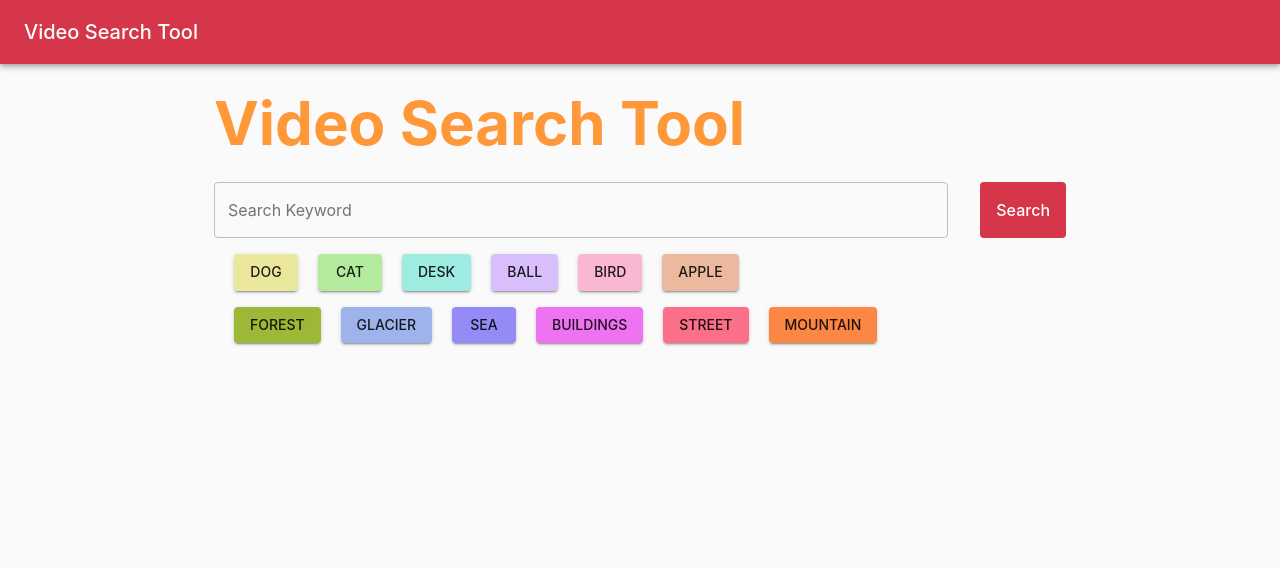
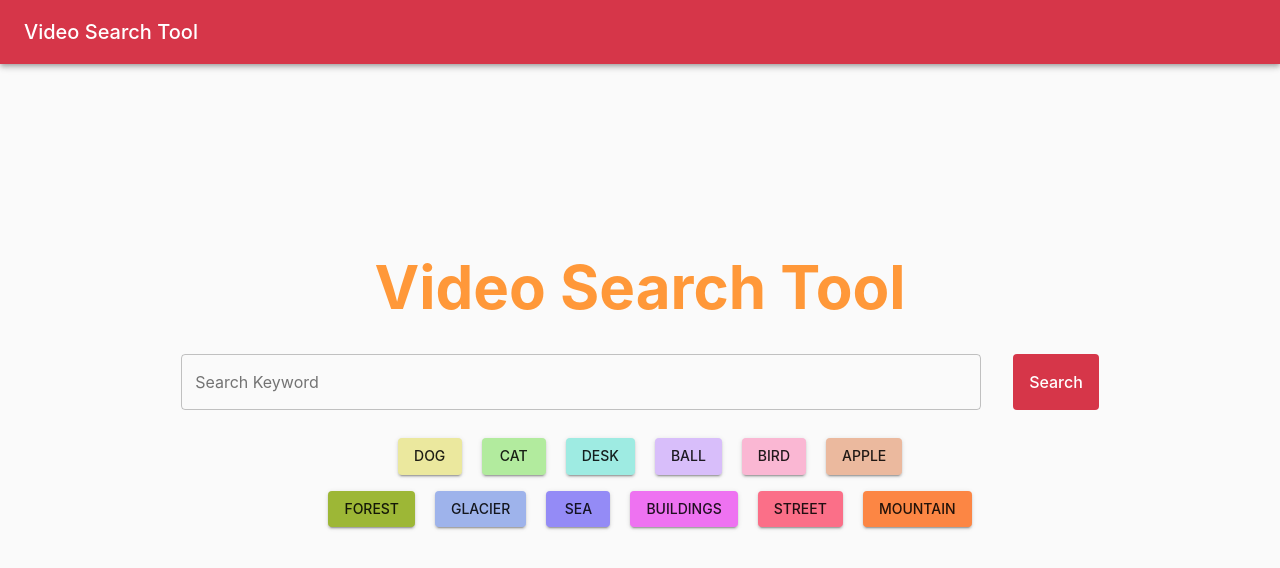
Before and after one commit to VideoAlligator/video-search-frontend, a React (Create React App) app: page / in a window 1280 px wide. Shown: the top 568 px of the page. Built offline with nearby package versions, Linux system fonts and the light colour scheme.

Commit message:
centre the componets and change width of cradinfo

```diff
--- a/src/common/components/molecules/VideoInfoCard/styled.tsx
+++ b/src/common/components/molecules/VideoInfoCard/styled.tsx
@@ -2,5 +2,5 @@ import styled from 'styled-components'
 import { Card } from 'common/components/atoms/Card'
 
 export const StyledCard = styled(Card)`
-  width: 500px;
+  width: 350px;
 `
--- a/src/core/LandingPage/SearchForm.tsx
+++ b/src/core/LandingPage/SearchForm.tsx
@@ -6,6 +6,7 @@ import { Button } from 'common/components/atoms/Button'
 import { SearchField } from 'common/components/atoms/SearchField'
 import { FormikFieldRender } from 'common/types/FormikFieldRender'
 import { ButtonList } from 'common/components/molecules/ButtonList'
+import { Grid } from '@material-ui/core'
 
 interface SearchFormProps {
   setFieldValue: (
@@ -74,7 +75,7 @@ export const SearchForm: FC<SearchFormProps> = ({
 }) => {
   return (
     <Form>
-      <Box display="flex">
+      <Box mt={1} display="flex">
         <Field name="keywords">
           {({ field, form }: FormikFieldRender<string>) => (
             <SearchField
@@ -95,12 +96,20 @@ export const SearchForm: FC<SearchFormProps> = ({
         </Field>
       </Box>
       <>
-        <Box mt={2}>
-          <ButtonList buttonProps={keywords1} />
-        </Box>
-        <Box mt={2}>
-          <ButtonList buttonProps={keywords2} />
-        </Box>
+        <Grid
+          container
+          spacing={3}
+          alignItems="center"
+          justify="center"
+          direction="column"
+        >
+          <Box mt={5}>
+            <ButtonList buttonProps={keywords1} />
+          </Box>
+          <Box mt={2}>
+            <ButtonList buttonProps={keywords2} />
+          </Box>
+        </Grid>
       </>
     </Form>
   )
--- a/src/core/LandingPage/index.tsx
+++ b/src/core/LandingPage/index.tsx
@@ -7,6 +7,7 @@ import { ScreenContainer } from 'common/components/templates/ScreenContainer'
 import { Text, TypographyStyles } from 'common/components/atoms/Typography'
 
 import { SearchForm } from './SearchForm'
+import { Grid } from '@material-ui/core'
 
 const validationSchema = yup.object().shape({
   keywords: yup.string().required('Please add some keywords'),
@@ -25,15 +26,21 @@ const LandingPage: FC = () => {
     >
       {({ errors, handleSubmit, setFieldValue, values }) => (
         <ScreenContainer center>
-          <Box p={3}>
-            <Box mb={3}>
+          <Grid
+            container
+            spacing={3}
+            alignItems="center"
+            justify="center"
+            direction="column"
+          >
+            <Box mt={25} mb={3}>
               <Text type={TypographyStyles.title}>Video Search Tool</Text>
             </Box>
             <SearchForm
               setFieldValue={setFieldValue}
               handleSubmit={handleSubmit}
             />
-          </Box>
+          </Grid>
         </ScreenContainer>
       )}
     </Formik>
--- a/src/core/ResultsPage/index.tsx
+++ b/src/core/ResultsPage/index.tsx
@@ -12,6 +12,7 @@ import { ScreenContainer } from 'common/components/templates/ScreenContainer'
 import { VideoInfoCard } from 'common/components/molecules/VideoInfoCard'
 
 import { SearchForm } from './SearchForm'
+import { Grid } from '@material-ui/core'
 
 interface ResultsPageProps {
   videos: Video[]
@@ -41,12 +42,13 @@ const ResultsPage: FC<ResultsPageProps> = ({ videos, getVideos }) => {
     >
       {({ errors, handleSubmit, setFieldValue, values }) => (
         <ScreenContainer center maxWidth={1200}>
-          <Box mt={6} ml={3}>
+          <Box mt={6} ml={1}>
             <SearchForm
               setFieldValue={setFieldValue}
               handleSubmit={handleSubmit}
             />
           </Box>
+          <Grid container alignItems="center" justify="center" direction="row">
             <Box p={3}>
               <Box display="flex" alignContent="flex-start" flexWrap="wrap">
                 {videos.map((video, index) => (
@@ -58,6 +60,7 @@ const ResultsPage: FC<ResultsPageProps> = ({ videos, getVideos }) => {
                 ))}
               </Box>
             </Box>
+          </Grid>
         </ScreenContainer>
       )}
     </Formik>
```
Lines whose indentation alone changed are shown as unchanged.
